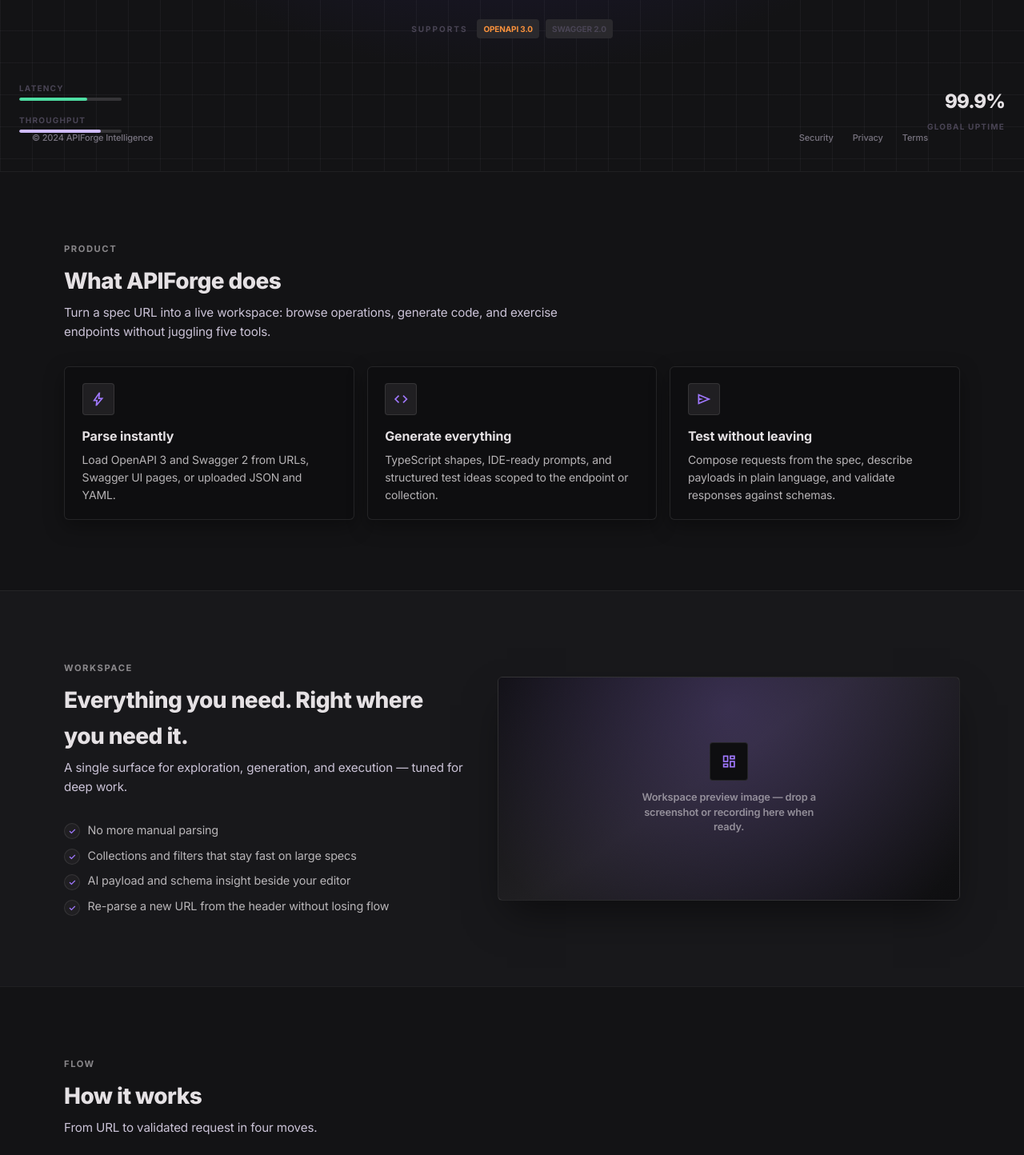
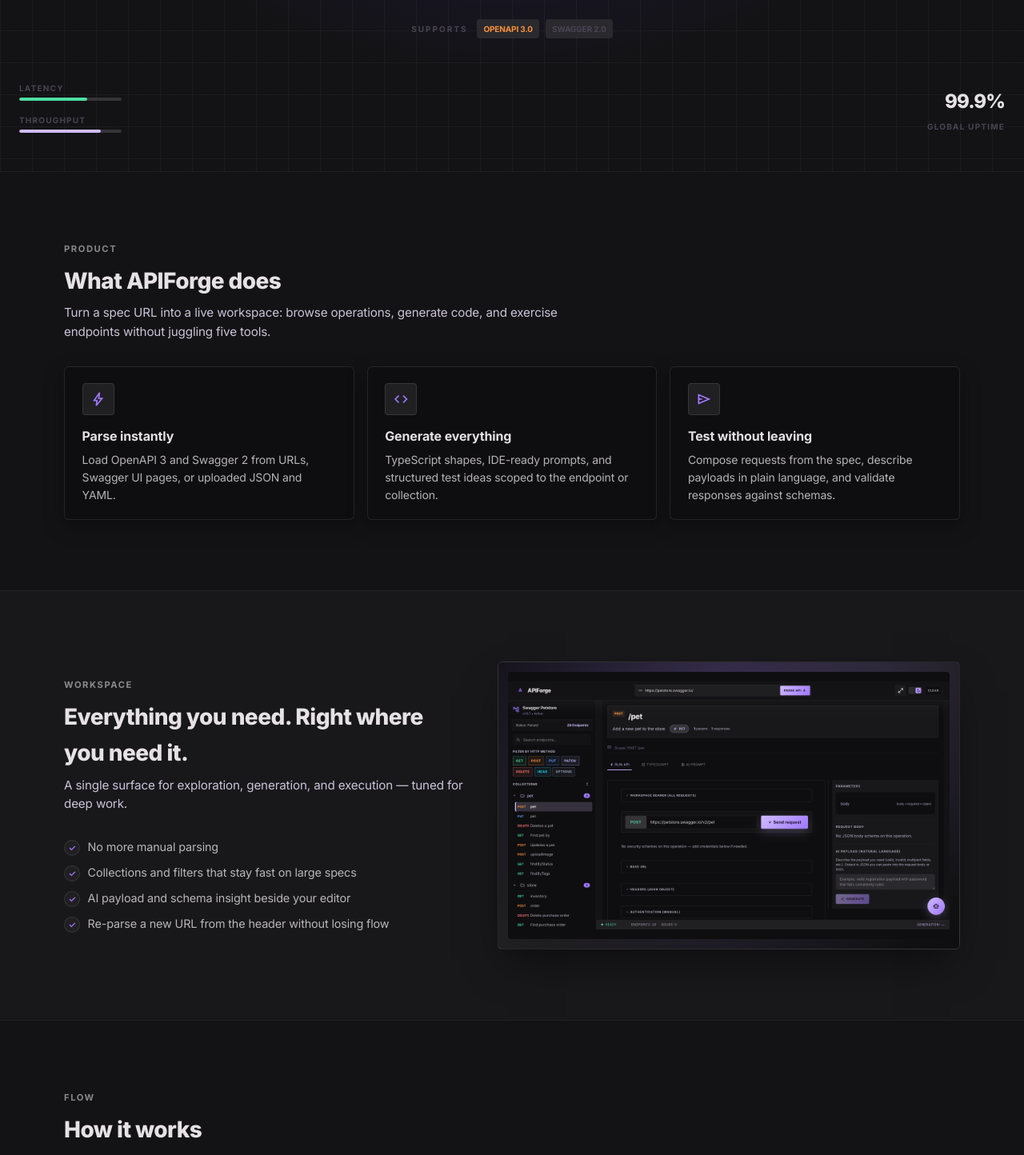
Before and after one commit to rishibhatt/APIForge, a Next.js app: page / in a window 1280 px wide. Shown: the part 586-2030 px from the top of the page at 80% size. Built offline with nearby package versions, Linux system fonts and the light colour scheme.

Commit message:
Refactor HeroSection and LandingMarketing components: remove landing footer, update placeholder styles, and integrate showcase image for improved layout and visual consistency. Update localization for showcase image alt text and footer information.

```diff
--- a/src/components/sections/HeroSection/HeroSection.module.css
+++ b/src/components/sections/HeroSection/HeroSection.module.css
@@ -422,59 +422,3 @@
   text-transform: uppercase;
   color: var(--color-outline-variant);
 }
-
-.landingFooter {
-  position: relative;
-  z-index: 1;
-  display: flex;
-  width: 100%;
-  max-width: 72rem;
-  flex-direction: column;
-  align-items: center;
-  justify-content: space-between;
-  gap: var(--space-4);
-  margin-top: auto;
-  padding-top: var(--space-10);
-  padding-bottom: env(safe-area-inset-bottom, 0);
-  opacity: 0.55;
-  transition: opacity 0.5s ease;
-}
-
-@media (min-width: 640px) {
-  .landingFooter {
-    flex-direction: row;
-    align-items: center;
-    padding-left: var(--space-4);
-    padding-right: var(--space-4);
-  }
-}
-
-.landingFooter:hover {
-  opacity: 1;
-}
-
-.copyright {
-  margin: 0;
-  font-size: 11px;
-  font-weight: 500;
-  color: var(--color-on-surface-variant);
-}
-
-.footerLinks {
-  display: flex;
-  flex-wrap: wrap;
-  justify-content: center;
-  gap: var(--space-6);
-}
-
-.footerLink {
-  font-size: 11px;
-  font-weight: 500;
-  color: var(--color-on-surface-variant);
-  text-decoration: none;
-  transition: color 0.2s ease;
-}
-
-.footerLink:hover {
-  color: var(--color-text-accent);
-}
--- a/src/components/sections/HeroSection/HeroSection.tsx
+++ b/src/components/sections/HeroSection/HeroSection.tsx
@@ -143,21 +143,6 @@
         <div className={styles.uptimeValue}>{t("landing.uptimeValue")}</div>
         <div className={styles.uptimeLabel}>{t("landing.uptimeLabel")}</div>
       </div>
-
-      <footer className={styles.landingFooter}>
-        <p className={styles.copyright}>{t("landing.copyright")}</p>
-        <div className={styles.footerLinks}>
-          <a className={styles.footerLink} href="#">
-            {t("landing.footerSecurity")}
-          </a>
-          <a className={styles.footerLink} href="#">
-            {t("landing.footerPrivacy")}
-          </a>
-          <a className={styles.footerLink} href="#">
-            {t("landing.footerTerms")}
-          </a>
-        </div>
-      </footer>
     </section>
   );
 }
--- /dev/null
+++ b/src/components/sections/LandingFooter/LandingFooter.module.css
@@ -0,0 +1,40 @@
+.footer {
+  width: 100%;
+  max-width: 70rem;
+  margin: 0 auto;
+  padding: var(--space-6) clamp(var(--space-4), 4vw, var(--space-6))
+    calc(var(--space-8) + env(safe-area-inset-bottom, 0));
+  border-top: 1px solid var(--color-divider-subtle);
+  background: var(--color-surface);
+}
+
+.line {
+  display: flex;
+  flex-wrap: wrap;
+  align-items: center;
+  justify-content: center;
+  gap: var(--space-2) var(--space-3);
+  margin: 0;
+  font-size: 0.75rem;
+  font-weight: 500;
+  line-height: 1.5;
+  color: var(--color-on-surface-variant);
+  text-align: center;
+}
+
+.sep {
+  color: var(--color-on-surface-subtle);
+  user-select: none;
+}
+
+.link {
+  color: var(--color-text-accent);
+  text-decoration: none;
+  font-weight: 600;
+  transition: opacity 0.15s ease;
+}
+
+.link:hover {
+  opacity: 0.88;
+  text-decoration: underline;
+}
--- /dev/null
+++ b/src/components/sections/LandingFooter/LandingFooter.tsx
@@ -0,0 +1,50 @@
+"use client";
+
+import type { TranslateFn } from "@/context/LanguageContext";
+import styles from "./LandingFooter.module.css";
+
+const LINKEDIN_HREF =
+  "https://www.linkedin.com/in/rishab-bhatt-7ba7111ab/";
+const X_HREF = "https://x.com/Rishi_o07";
+
+export interface LandingFooterProps {
+  t: TranslateFn;
+}
+
+export default function LandingFooter({ t }: LandingFooterProps) {
+  const year = new Date().getFullYear();
+
+  return (
+    <footer className={styles.footer}>
+      <p className={styles.line}>
+        <span>© {year}</span>
+        <span className={styles.sep} aria-hidden>
+          ·
+        </span>
+        <span>{t("landing.footer.madeBy")}</span>
+        <span className={styles.sep} aria-hidden>
+          ·
+        </span>
+        <a
+          className={styles.link}
+          href={LINKEDIN_HREF}
+          target="_blank"
+          rel="noopener noreferrer"
+        >
+          {t("landing.footer.linkedin")}
+        </a>
+        <span className={styles.sep} aria-hidden>
+          ·
+        </span>
+        <a
+          className={styles.link}
+          href={X_HREF}
+          target="_blank"
+          rel="noopener noreferrer"
+        >
+          {t("landing.footer.x")}
+        </a>
+      </p>
+    </footer>
+  );
+}
--- a/src/components/sections/LandingMarketing/LandingMarketing.module.css
+++ b/src/components/sections/LandingMarketing/LandingMarketing.module.css
@@ -146,13 +146,12 @@
 .placeholder {
   position: relative;
   display: flex;
-  min-height: 280px;
+  min-height: min(360px, 52vh);
   flex-direction: column;
-  align-items: center;
+  align-items: stretch;
   justify-content: center;
-  gap: 0.75rem;
   overflow: hidden;
-  padding: 2rem 1.5rem;
+  padding: 0.75rem;
   border-radius: var(--radius-lg);
   border: 1px solid var(--color-panel-border);
   background: linear-gradient(
@@ -176,30 +175,20 @@
   content: "";
 }
 
-.placeholderIcon {
+.showcaseImageWrap {
   position: relative;
   z-index: 1;
-  display: flex;
-  width: 3rem;
-  height: 3rem;
-  align-items: center;
-  justify-content: center;
-  border-radius: var(--radius-sm);
-  border: 1px solid var(--color-panel-border);
+  width: 100%;
+  flex: 1;
+  min-height: 240px;
+  border-radius: calc(var(--radius-lg) - 2px);
+  overflow: hidden;
   background: var(--color-surface-container-lowest);
-  color: var(--color-primary-container);
 }
 
-.placeholderText {
-  position: relative;
-  z-index: 1;
-  max-width: 14rem;
-  margin: 0;
-  font-size: 0.8rem;
-  font-weight: 600;
-  line-height: 1.45;
-  text-align: center;
-  color: var(--color-on-surface-subtle);
+.showcaseImage {
+  object-fit: contain;
+  object-position: center;
 }
 
 .steps {
--- a/src/components/sections/LandingMarketing/LandingMarketing.tsx
+++ b/src/components/sections/LandingMarketing/LandingMarketing.tsx
@@ -1,7 +1,9 @@
 "use client";
 
+import Image from "next/image";
 import type { TranslateFn } from "@/context/LanguageContext";
 import MaterialIcon from "@/components/atomic/atoms/Icon/MaterialIcon";
+import { LANDING_SHOWCASE_IMAGE_PATH } from "@/constants/assets";
 import { useWorkspaceStore } from "@/store/workspaceStore";
 import styles from "./LandingMarketing.module.css";
 
@@ -76,11 +78,17 @@
                 ))}
               </ul>
             </div>
-            <div className={styles.placeholder} aria-hidden={false}>
-              <div className={styles.placeholderIcon}>
-                <MaterialIcon name="dashboard" size="md" />
+            <div className={styles.placeholder}>
+              <div className={styles.showcaseImageWrap}>
+                <Image
+                  src={LANDING_SHOWCASE_IMAGE_PATH}
+                  alt={t("landing.marketing.showcaseImageAlt")}
+                  fill
+                  className={styles.showcaseImage}
+                  sizes="(max-width: 900px) 100vw, 42rem"
+                  quality={92}
+                />
               </div>
-              <p className={styles.placeholderText}>{t("landing.marketing.workspacePlaceholder")}</p>
             </div>
           </div>
         </div>
--- a/src/components/sections/WorkspaceShell/WorkspaceShell.tsx
+++ b/src/components/sections/WorkspaceShell/WorkspaceShell.tsx
@@ -18,6 +18,7 @@
 import MobileBottomNav from "@/components/atomic/organisms/MobileBottomNav/MobileBottomNav";
 import HeroSection from "@/components/sections/HeroSection/HeroSection";
 import LandingMarketing from "@/components/sections/LandingMarketing/LandingMarketing";
+import LandingFooter from "@/components/sections/LandingFooter/LandingFooter";
 import shell from "./WorkspaceShell.module.css";
 
 export default function WorkspaceShell() {
@@ -77,6 +78,7 @@
               error={error}
               onForge={onForge}
             />
+            <LandingFooter t={t} />
           </>
         ) : (
           <div className={shell.workspaceMain}>
--- a/src/constants/assets.ts
+++ b/src/constants/assets.ts
@@ -1,5 +1,8 @@
 /** Primary mark in `public/` (PNG with transparent background). */
 export const APP_LOGO_PATH = "/images/logo.png";
 
+/** Landing workspace showcase panel (`public/images/API Forge.png`). */
+export const LANDING_SHOWCASE_IMAGE_PATH = "/images/API Forge.png";
+
 export const PROFILE_IMAGE_URL =
   "https://lh3.googleusercontent.com/aida-public/AB6AXuDq6PEWCAOkrghMSRNsEMWT5TmCU5_pUnVWhfV0p-3KvE58S9ALmNXpONBcg8swE69aZKhJn-6Tp2kod9zbbig80tPJHEHbtQ5FfHxvXJaLx9MC0w5dNTXbdSQKCluYdu6Xd2fHnsJpyyienvSAWnU2VONOb-EaiwMVqf10YRzakC2vwJoqvfLfbweXqnYMYFmExLPlB4DOmVmwDWBFCjHJGC1ihUyAqgh9Y7Ex0hlr0kbRZ2IjHCaGYC4gXZ1efh6gY8sO4tS2aNI";
--- a/src/locales/en.json
+++ b/src/locales/en.json
@@ -75,7 +75,7 @@
       "showcaseTitle": "Everything you need. Right where you need it.",
       "showcaseSubtitle": "A single surface for exploration, generation, and execution — tuned for deep work.",
       "showcaseBullets": "No more manual parsing|Collections and filters that stay fast on large specs|AI payload and schema insight beside your editor|Re-parse a new URL from the header without losing flow",
-      "workspacePlaceholder": "Workspace preview image — drop a screenshot or recording here when ready.",
+      "showcaseImageAlt": "APIForge workspace preview",
       "stepsEyebrow": "Flow",
       "stepsTitle": "How it works",
       "stepsSubtitle": "From URL to validated request in four moves.",
@@ -118,10 +118,11 @@
     "throughput": "Throughput",
     "uptimeValue": "99.9%",
     "uptimeLabel": "Global Uptime",
-    "copyright": "© 2024 APIForge Intelligence",
-    "footerSecurity": "Security",
-    "footerPrivacy": "Privacy",
-    "footerTerms": "Terms"
+    "footer": {
+      "madeBy": "Made by Rishie",
+      "linkedin": "LinkedIn",
+      "x": "X"
+    }
   },
   "hero": {
     "titleLine1": "Forge your",
```
Also changed, not shown: public/images/API Forge.png (added).
